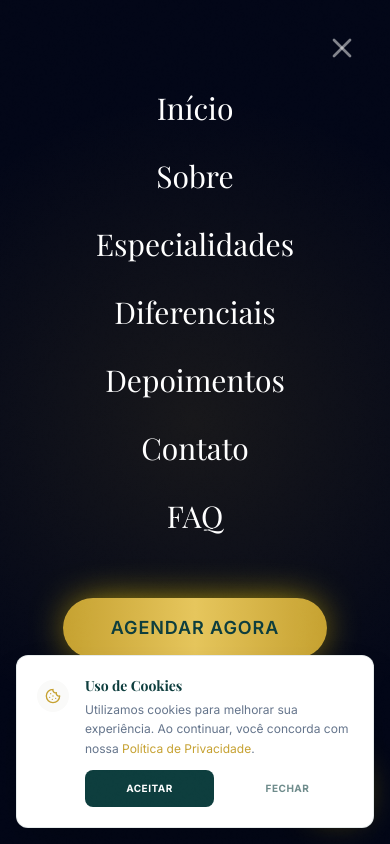
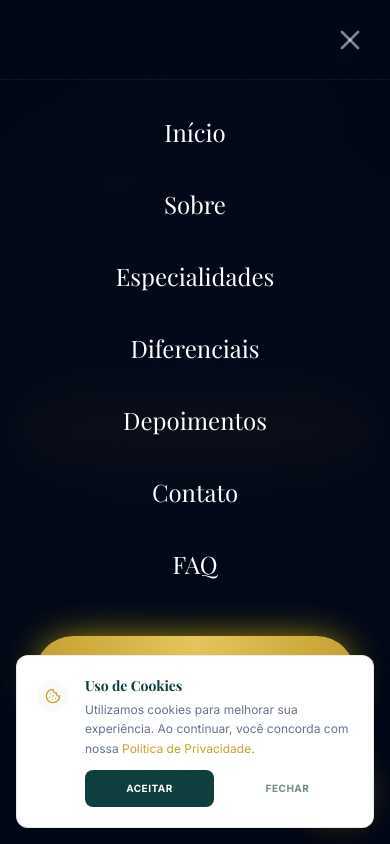
Before and after one commit to freitassph/dr-ruan-landing, a Next.js app: page / in a window 390 px wide. Both pictures are taken after a click on the button "Abrir menu". Shown: the top 844 px of the page. Built offline with nearby package versions, Linux system fonts and the light colour scheme; a web font is replaced by a local one.

Commit message:
fix: header mobile layout and behavior (absolute positioning)

```diff
--- a/src/components/layout/header.tsx
+++ b/src/components/layout/header.tsx
@@ -30,9 +30,9 @@ export function Header() {
     return (
         <header
             className={cn(
-                "fixed top-0 left-0 right-0 z-[999] transition-colors duration-300 border-b border-transparent h-20 flex items-center",
+                "absolute lg:fixed top-0 left-0 right-0 z-[999] transition-colors duration-300 border-b border-transparent h-20 flex items-center",
                 isScrolled
-                    ? "bg-primary/95 backdrop-blur-md border-white/5 shadow-lg"
+                    ? "lg:bg-primary/95 lg:backdrop-blur-md lg:border-white/5 lg:shadow-lg"
                     : "bg-transparent"
             )}
         >
@@ -68,25 +68,13 @@ export function Header() {
                     </Button>
                 </nav>
 
-                {/* Mobile Menu Toggle (Animated) */}
+                {/* Mobile Menu Toggle (Hamburguer) */}
                 <button
-                    className="lg:hidden relative z-50 w-12 h-12 flex flex-col justify-center items-center group gap-1.5 focus:outline-none rounded-full hover:bg-white/5 transition-colors"
-                    onClick={() => setIsMobileMenuOpen(!isMobileMenuOpen)}
-                    aria-label={isMobileMenuOpen ? "Fechar menu" : "Abrir menu"}
-                    aria-expanded={isMobileMenuOpen}
+                    className="lg:hidden relative z-50 p-2 -mr-2 text-white/90 hover:text-white transition-colors"
+                    onClick={() => setIsMobileMenuOpen(true)}
+                    aria-label="Abrir menu"
                 >
-                    <motion.span
-                        animate={isMobileMenuOpen ? { rotate: 45, y: 8, backgroundColor: "#D4AF37" } : { rotate: 0, y: 0, backgroundColor: "#ffffff" }}
-                        className="w-7 h-[2px] block origin-center transition-all duration-300"
-                    />
-                    <motion.span
-                        animate={isMobileMenuOpen ? { opacity: 0 } : { opacity: 1, backgroundColor: "#ffffff" }}
-                        className="w-5 h-[2px] block ml-auto transition-all duration-300 group-hover:w-7"
-                    />
-                    <motion.span
-                        animate={isMobileMenuOpen ? { rotate: -45, y: -8, backgroundColor: "#D4AF37" } : { rotate: 0, y: 0, backgroundColor: "#ffffff" }}
-                        className="w-7 h-[2px] block origin-center transition-all duration-300"
-                    />
+                    <Menu size={32} />
                 </button>
             </div>
 
@@ -94,36 +82,37 @@ export function Header() {
             <AnimatePresence>
                 {isMobileMenuOpen && (
                     <motion.div
-                        initial={{ opacity: 0 }}
-                        animate={{ opacity: 1 }}
-                        exit={{ opacity: 0, transition: { delay: 0.2 } }}
-                        className="fixed top-0 left-0 w-full h-dvh z-[9999] bg-slate-950 lg:hidden flex flex-col justify-center items-center overflow-y-auto py-20"
+                        initial={{ opacity: 0, x: "100%" }}
+                        animate={{ opacity: 1, x: 0 }}
+                        exit={{ opacity: 0, x: "100%", transition: { duration: 0.3 } }}
+                        transition={{ type: "spring", damping: 25, stiffness: 200 }}
+                        className="fixed inset-0 z-[9999] bg-slate-950/95 backdrop-blur-xl lg:hidden flex flex-col overflow-hidden h-[100dvh]"
                     >
-                        {/* Close Button */}
+                        {/* Header do Menu Mobile (Botão Fechar) */}
+                        <div className="flex items-center justify-end p-6 h-20 border-b border-white/5">
                             <button
                                 onClick={() => setIsMobileMenuOpen(false)}
-                            className="absolute top-6 right-6 p-2 text-white/50 hover:text-white transition-colors"
+                                className="p-2 -mr-2 text-white/50 hover:text-white transition-colors rounded-full hover:bg-white/10"
                                 aria-label="Fechar menu"
                             >
                                 <X size={32} />
                             </button>
+                        </div>
 
-                        {/* Background Decor */}
-                        <div className="absolute inset-0 bg-[radial-gradient(circle_at_center,_rgba(212,175,55,0.1)_0%,_transparent_70%)] pointer-events-none" />
-
-                        <nav className="flex flex-col items-center gap-8 relative z-50 w-full px-6">
+                        {/* Conteúdo do Menu (com Scroll se necessário) */}
+                        <nav className="flex-1 flex flex-col items-center justify-center gap-6 overflow-y-auto w-full px-6 py-8">
                             {NAV_LINKS.map((link, i) => (
                                 <motion.div
                                     key={link.href}
                                     initial={{ opacity: 0, y: 20 }}
                                     animate={{ opacity: 1, y: 0 }}
-                                    exit={{ opacity: 0, y: 20 }}
-                                    transition={{ delay: 0.1 + i * 0.1, duration: 0.4 }}
+                                    transition={{ delay: 0.1 + i * 0.05 }}
+                                    className="w-full text-center"
                                 >
                                     <Link
                                         href={link.href}
                                         onClick={() => setIsMobileMenuOpen(false)}
-                                        className="text-3xl sm:text-4xl font-serif text-white hover:text-gold transition-colors block text-center"
+                                        className="text-2xl sm:text-3xl font-serif text-white hover:text-gold transition-colors block py-2"
                                     >
                                         {link.label}
                                     </Link>
@@ -133,16 +122,15 @@ export function Header() {
                             <motion.div
                                 initial={{ opacity: 0, y: 20 }}
                                 animate={{ opacity: 1, y: 0 }}
-                                exit={{ opacity: 0, y: 20 }}
-                                transition={{ delay: 0.6 }}
-                                className="mt-8"
+                                transition={{ delay: 0.5 }}
+                                className="mt-6 w-full flex justify-center"
                             >
                                 <Button
                                     variant="primary"
                                     size="lg"
                                     href={DOCTOR.whatsapp}
                                     onClick={() => setIsMobileMenuOpen(false)}
-                                    className="px-12 text-lg w-full sm:w-auto"
+                                    className="w-full max-w-xs text-center justify-center text-lg py-6"
                                 >
                                     Agendar Agora
                                 </Button>
@@ -152,10 +140,10 @@ export function Header() {
                             <motion.div
                                 initial={{ opacity: 0 }}
                                 animate={{ opacity: 1 }}
-                                transition={{ delay: 0.8 }}
-                                className="mt-12 text-center"
+                                transition={{ delay: 0.6 }}
+                                className="mt-auto pt-8 text-center pb-8"
                             >
-                                <p className="text-white/40 text-xs uppercase tracking-widest">
+                                <p className="text-white/30 text-xs uppercase tracking-widest">
                                     {DOCTOR.clinic.city} &bull; {DOCTOR.clinic.state}
                                 </p>
                             </motion.div>
```
Lines whose indentation alone changed are shown as unchanged.
